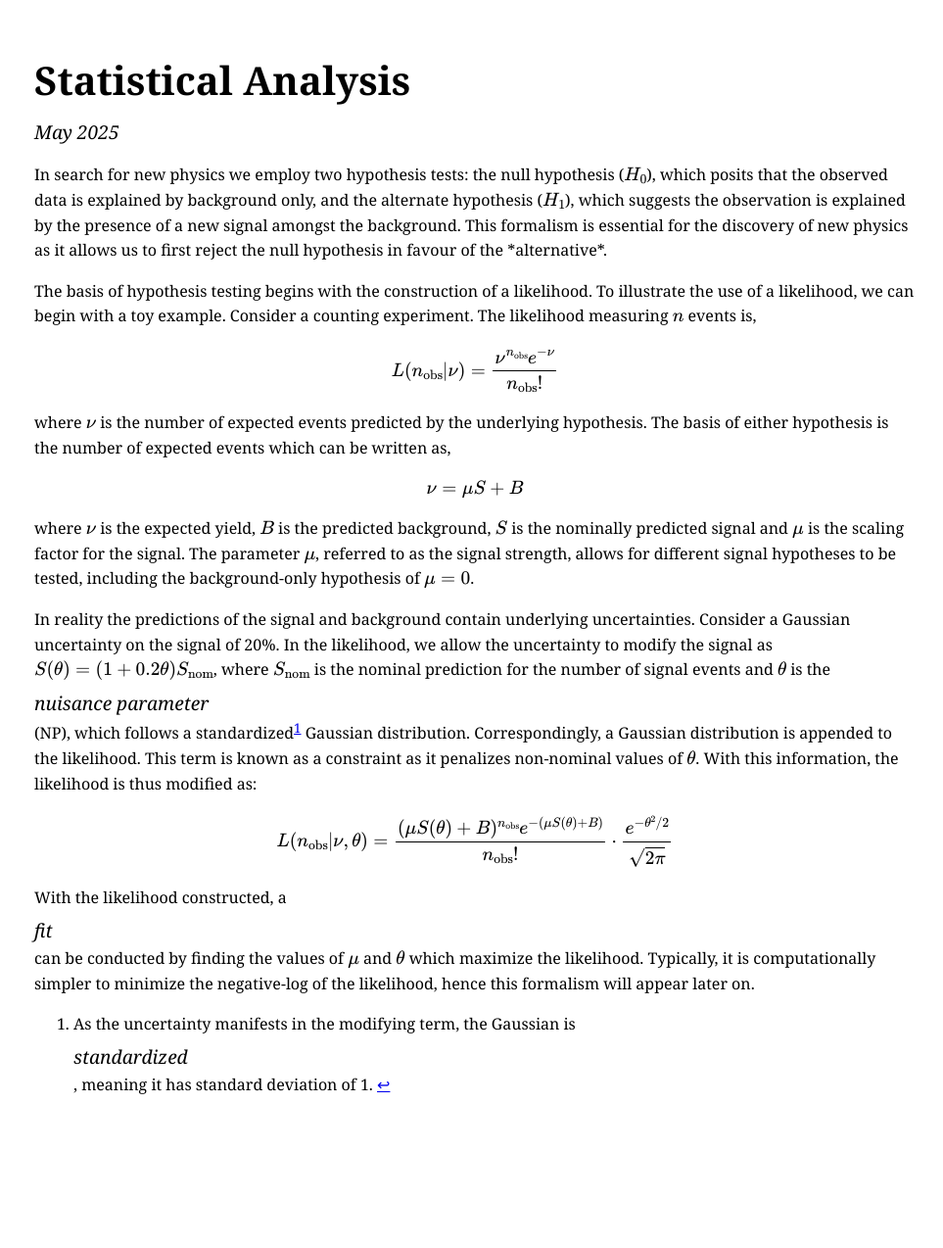
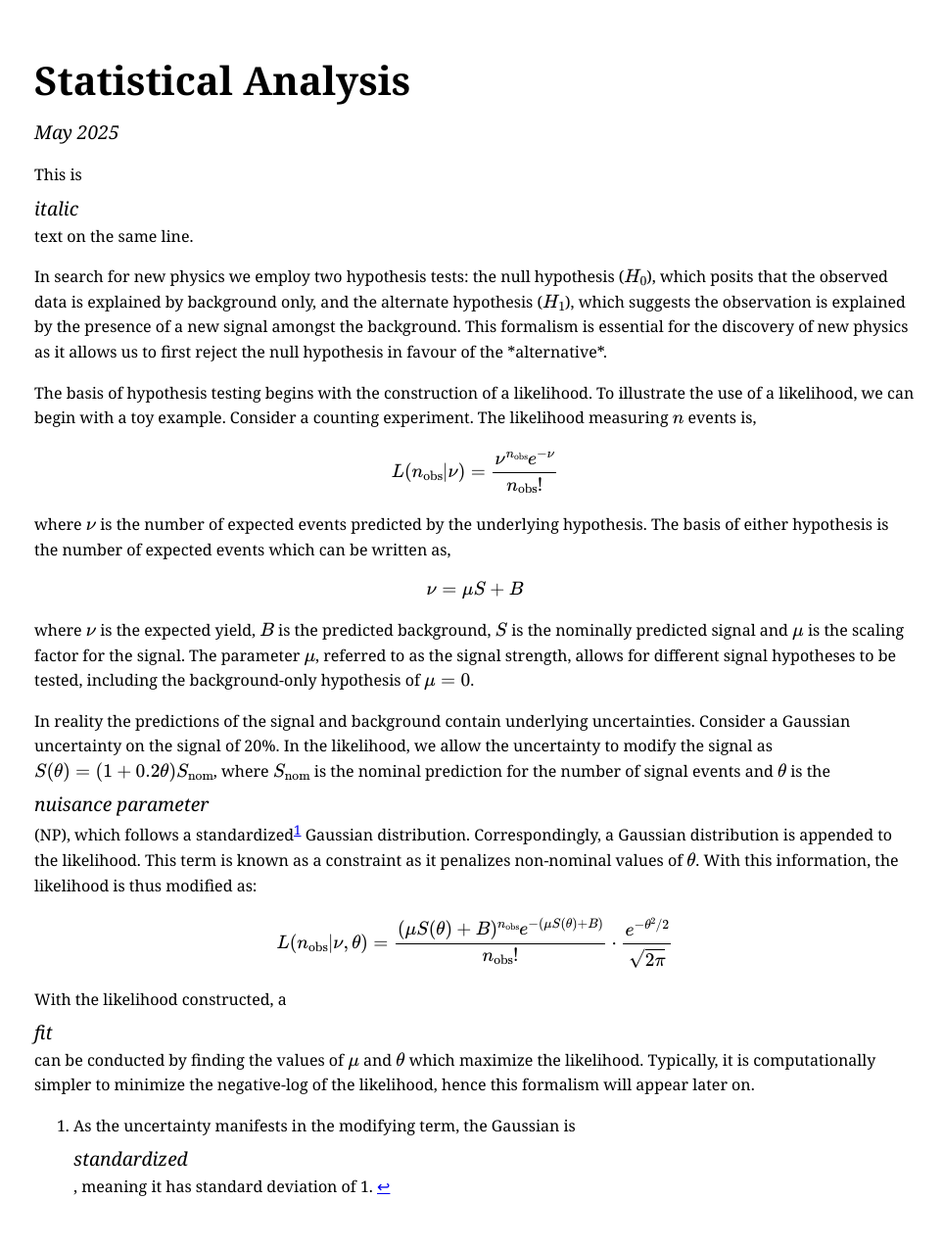
Before and after one commit to sroygara/sroygara.github.io, a Jekyll site: the page built from Writing/StatisticalAnalysis.md, in a window 1280 px wide. Shown: the whole page at 98% size, without its empty margins (155-1118 px from the left). Built offline with Jekyll 4.4.1, drawn with Linux system fonts in a browser that asks for light colours; before the commit the page ends 1171 px from its top, so only the background shows below that.

Commit message:
another test

```diff
--- a/Writing/StatisticalAnalysis.md
+++ b/Writing/StatisticalAnalysis.md
@@ -3,6 +3,9 @@ layout: default
 title: Statistical Analysis
 date: May 2025
 ---
+This is *italic* text on the same line.
+
+
 <p>In search for new physics we employ two hypothesis tests: the null hypothesis ($H_0$), which posits that the observed data is explained by background only, and the alternate hypothesis ($H_1$), which suggests the observation is explained by the presence of a new signal amongst the background. This formalism is essential for the discovery of new physics as it allows us to first reject the null hypothesis in favour of the *alternative*.</p>
 
 The basis of hypothesis testing begins with the construction of a likelihood. To illustrate the use of a likelihood, we can begin with a toy example. Consider a counting experiment. The likelihood measuring $n$ events is,
```
